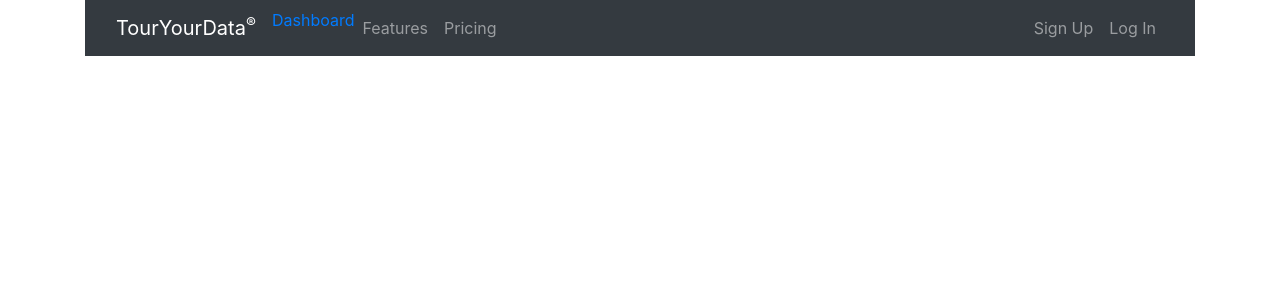
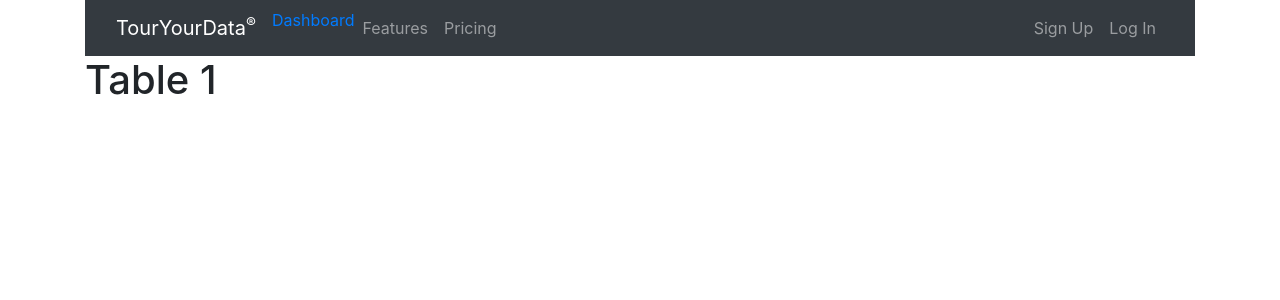
Before and after one commit to sh78/demo-tour-your-data, a React (Create React App) app: page /tables/1 in a window 1280 px wide. Shown: the top 300 px of the page. Built offline with nearby package versions, Linux system fonts and the light colour scheme.

Commit message:
Add a dynamically router table detail component
Mock a detail page route for a specific table, accessible at
/tables/:id (numeric table id to look up).

No real data yet...

```diff
--- a/package.json
+++ b/package.json
@@ -6,6 +6,7 @@
     "@testing-library/jest-dom": "^4.2.4",
     "@testing-library/react": "^9.3.2",
     "@testing-library/user-event": "^7.1.2",
+    "@types/history": "^4.7.6",
     "@types/jest": "^24.0.0",
     "@types/node": "^12.0.0",
     "@types/react": "^16.9.0",
--- a/src/App.tsx
+++ b/src/App.tsx
@@ -4,6 +4,7 @@ import "./App.scss";
 import Container from "react-bootstrap/Container";
 import HeaderBar from "./components/HeaderBar";
 import DataTable from "./components/DataTable";
+import TableDetail from "./components/TableDetail";
 
 function App() {
   return (
@@ -13,10 +14,10 @@ function App() {
       </Container>
       <Container as="main" id="main-content" fluid="lg">
         <Route exact={true} path="/" component={DataTable} />
-        {
-          // TODO: detail view for a table's metrics
-          /* <Route path="/table/:id" component={TableDetail} /> */
-        }
+        <Route
+          path="/tables/:id"
+          render={(props) => <TableDetail {...props} />}
+        />
       </Container>
     </div>
   );
--- /dev/null
+++ b/src/components/TableDetail.tsx
@@ -0,0 +1,23 @@
+import React from "react";
+import { Switch, Route, Link } from "react-router-dom";
+
+
+// FIXME: need to figure out how to add a real type for render props passed in
+// here. @types/react-router and /history are not working out of the box.
+// type RouterProps = {
+//   history: History<PoorMansUnknown>;
+//   location: Location<PoorMansUnknown>;
+//   match: match<any>;
+//   staticContext?: StaticContext | undefined;
+// };
+function TableDetail(props: any) {
+  const { id } = props.match.params;
+
+  return (
+    <>
+      <h1>Table {id}</h1>
+    </>
+  );
+}
+
+export default TableDetail;
```
Also changed, not shown: 1 other file (tests, documents, lock files or other folders).
